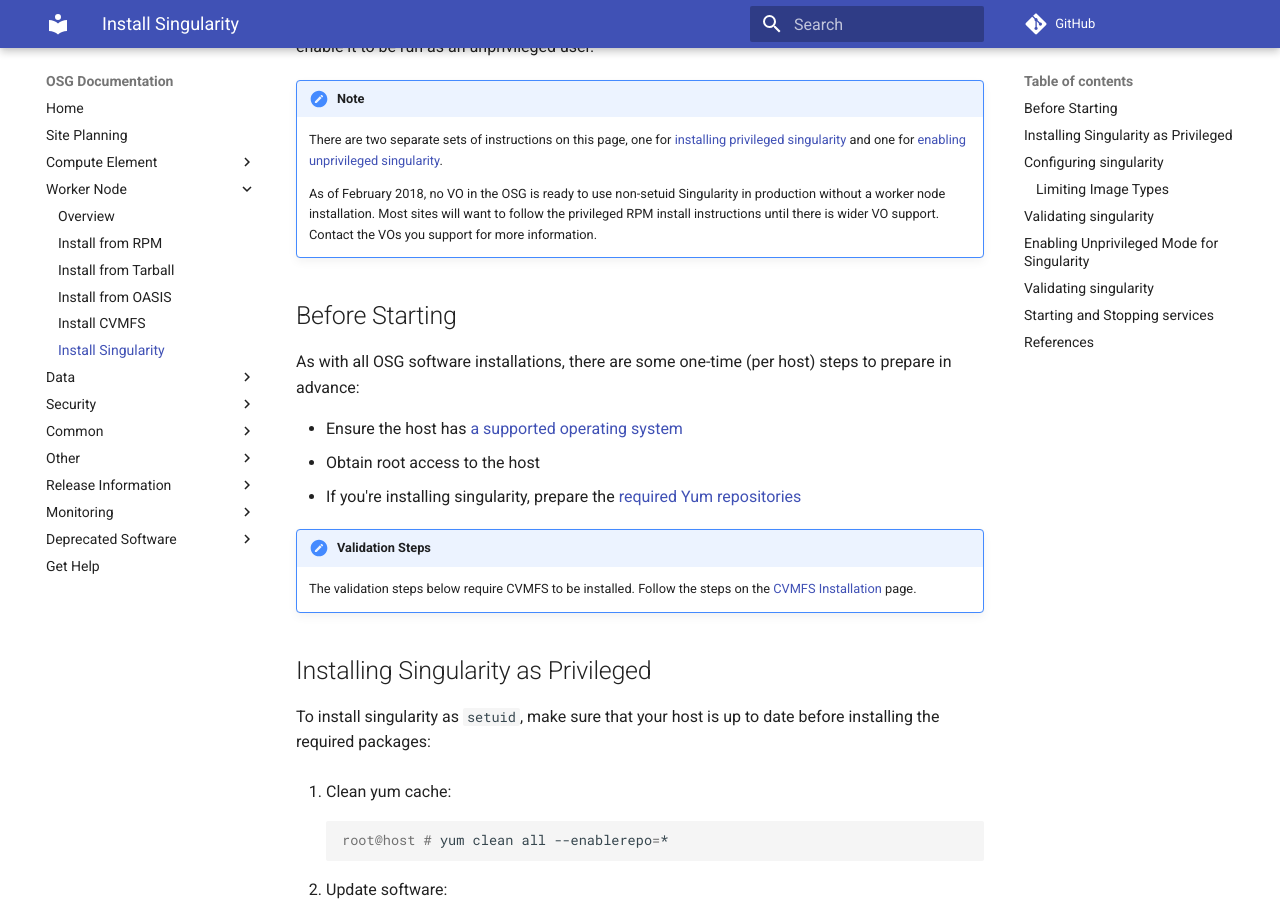
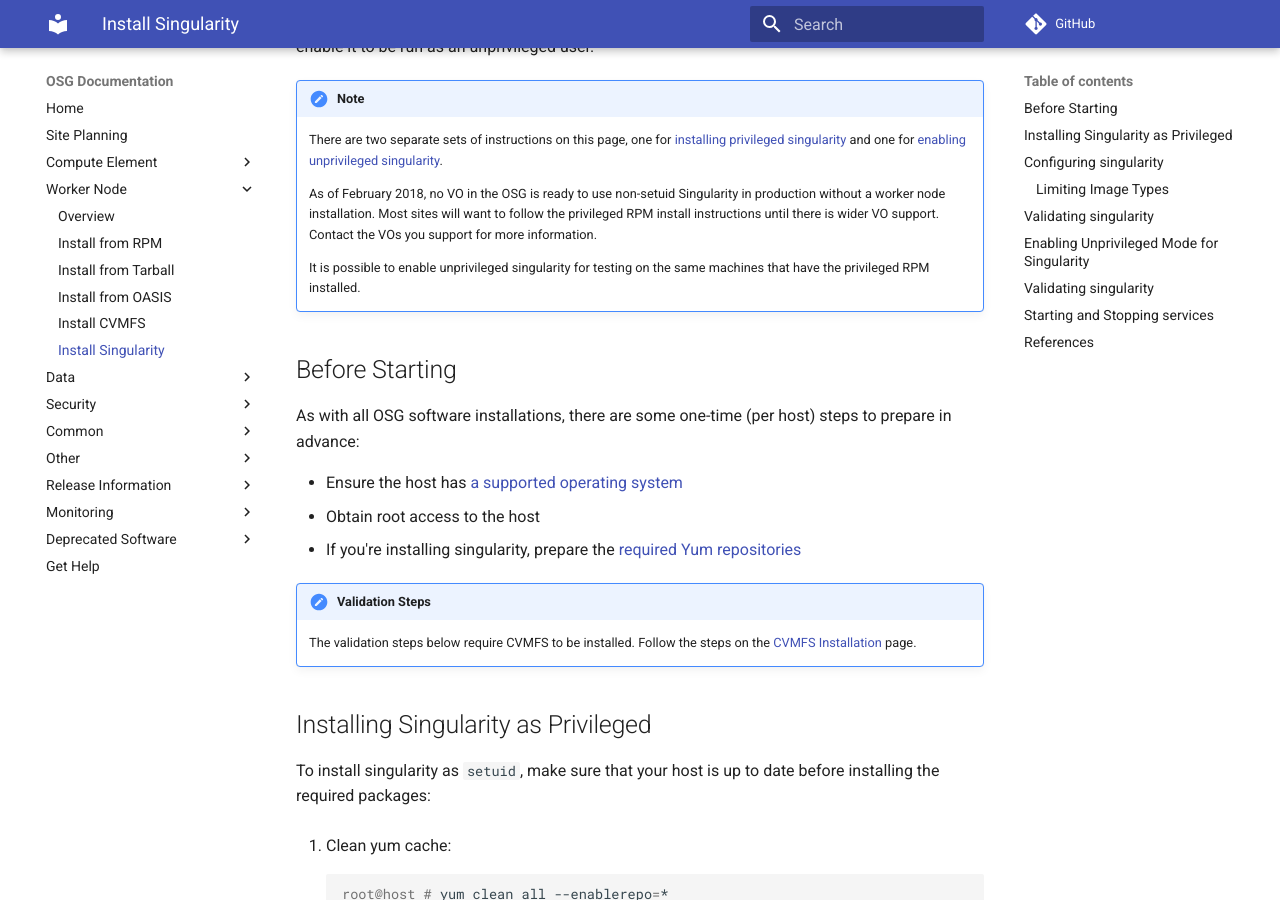
Before and after one commit to osg-htc/docs, an MkDocs documentation site: the page built from docs/worker-node/install-singularity.md, in a window 1280 px wide and 900 px high, scrolled down 726 px. Built offline with MkDocs 1.6.1 and Material for MkDocs 9.7.7, drawn with Linux system fonts in a browser that asks for light colours; comment, search, counter and statistics services are not loaded; old or Windows-style settings are respelled for this version of MkDocs.

Commit message:
add a sentence about doing both privileged and unprivileged

```diff
--- a/docs/worker-node/install-singularity.md
+++ b/docs/worker-node/install-singularity.md
@@ -44,6 +44,8 @@
     As of February 2018, no VO in the OSG is ready to use non-setuid Singularity in production without a worker node installation.
     Most sites will want to follow the privileged RPM install instructions until there is wider VO support.
     Contact the VOs you support for more information.
+
+    It is possible to enable unprivileged singularity for testing on the same machines that have the privileged RPM installed.
 
 Before Starting
 ---------------
```
